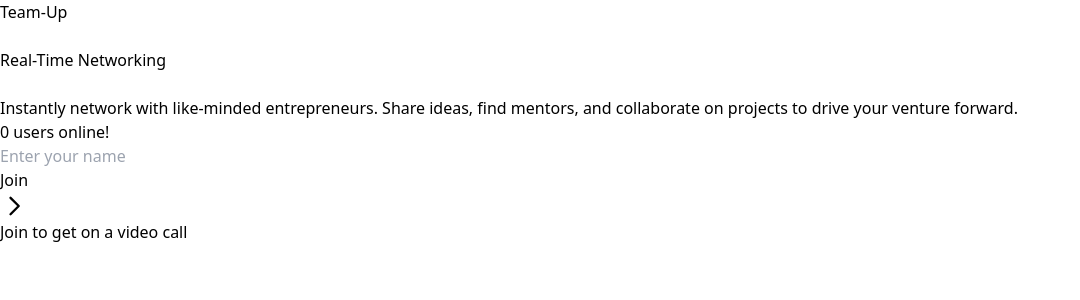
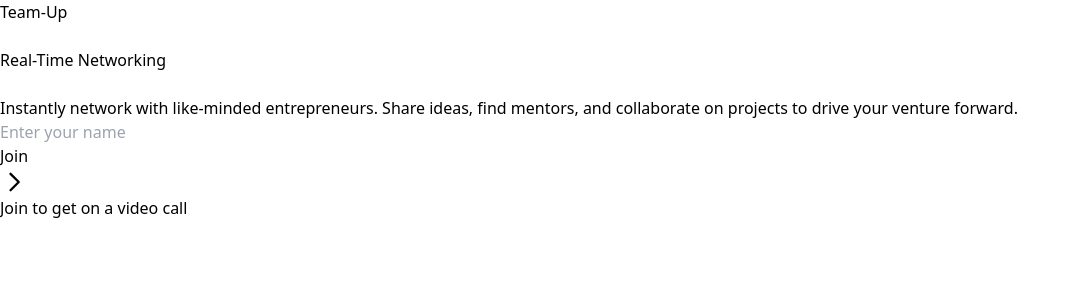
Before and after one commit to PeepsAround/teamUp, a React (Vite) app in the folder frontend/: page / in a window 1280 px wide. Shown: the top 300 px of the page, without its empty margins (0-1080 px from the left). Built offline with nearby package versions, Linux system fonts and the light colour scheme; no server answers.

Commit message:
removed users online

```diff
--- a/frontend/src/components/JoiningForm.tsx
+++ b/frontend/src/components/JoiningForm.tsx
@@ -47,7 +47,6 @@ const Form = function ({ name, setName, darkMode, toggleDarkMode, setJoined }) {
 							Instantly network with like-minded entrepreneurs. Share ideas, find mentors, and collaborate on projects to drive your venture forward.
 						</p>
 					</div>
-					<span className={`text-xl font-medium  ${darkMode ? 'text-white' : 'text-black'}`}>{userCount} users online!</span>
 				</div>
 				<div id="name-field" className="flex flex-col items-center">
 					<input
```
